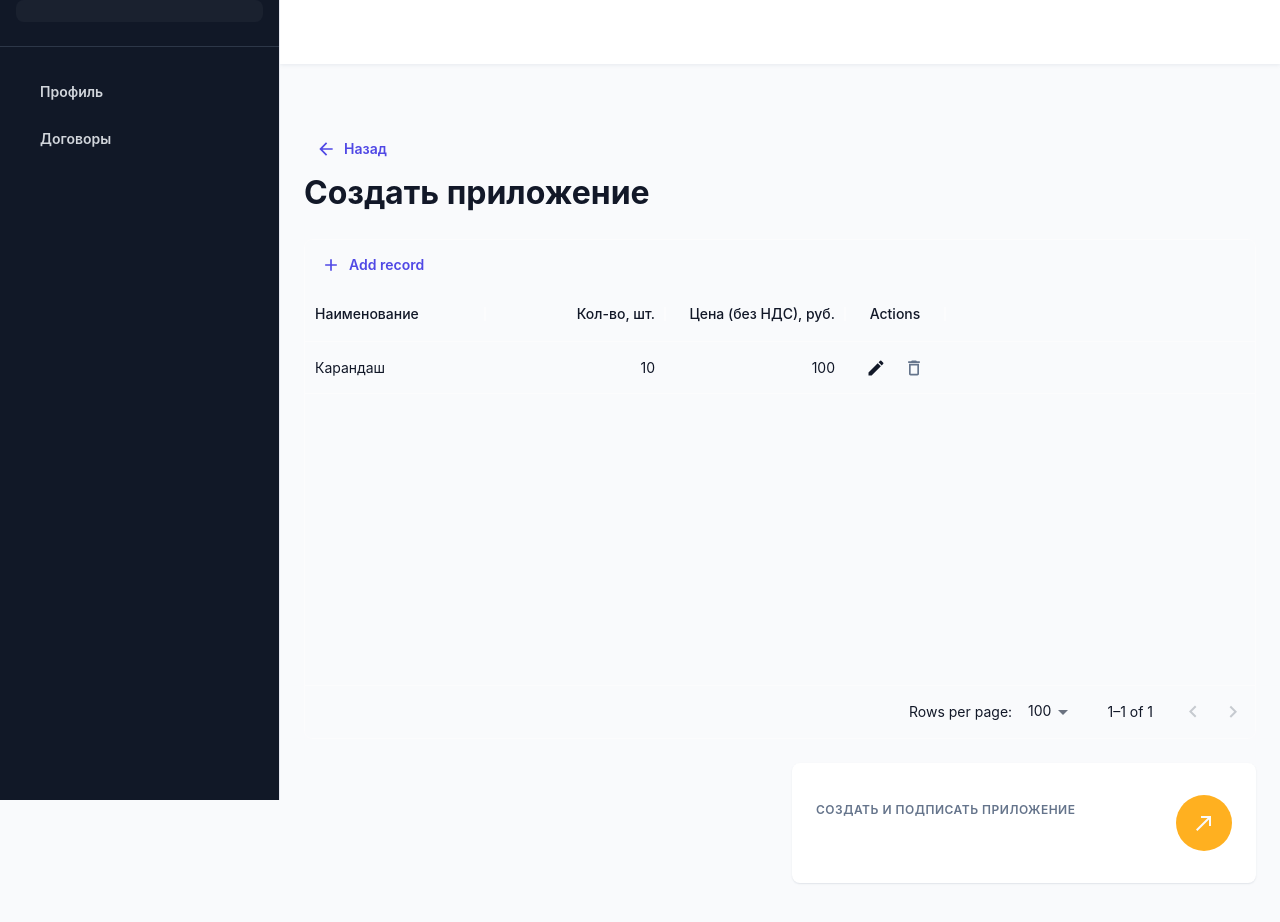
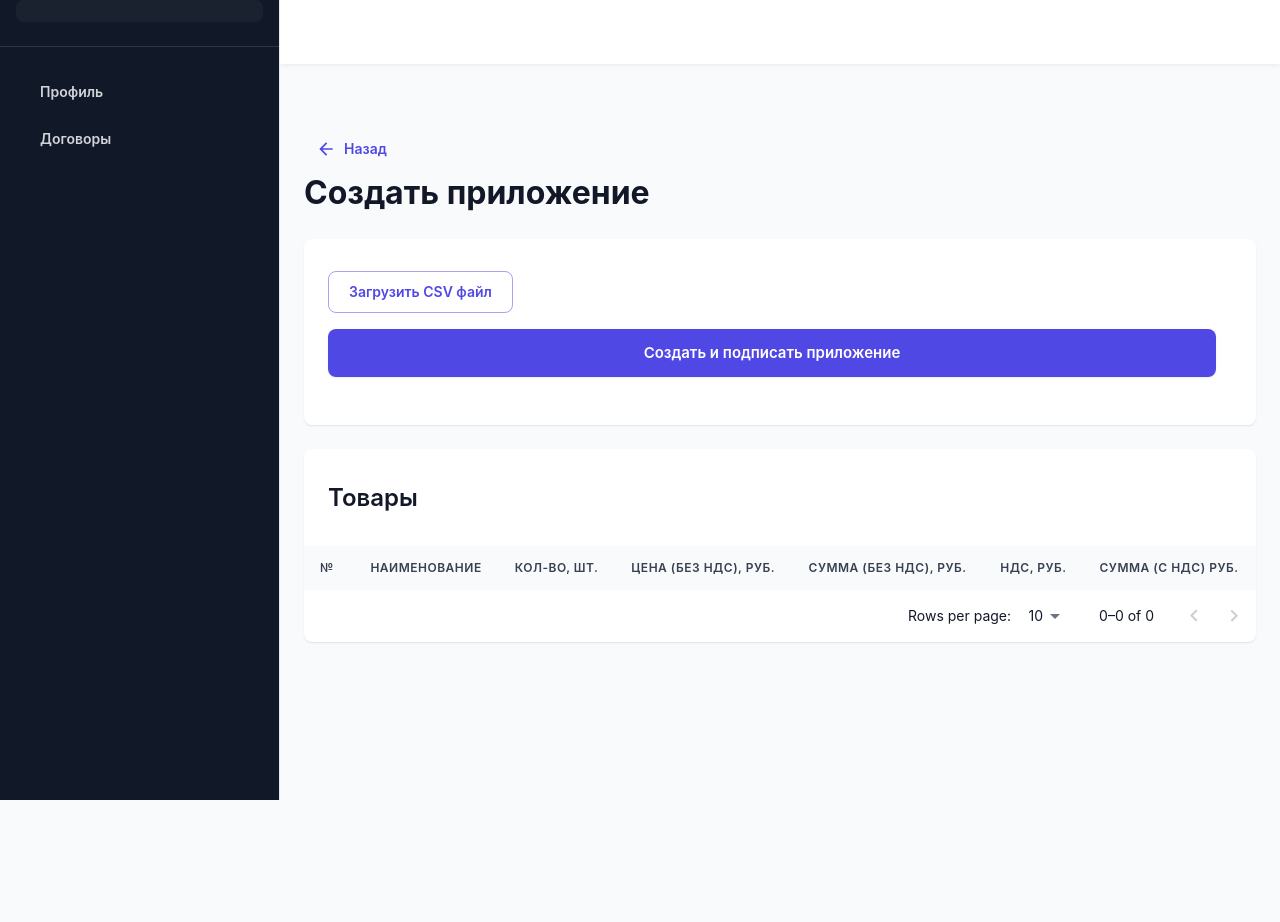
Before and after one commit to DasHaSneg/documentservice_client, a React (Create React App) app: page /create/attachment in a window 1280 px wide. Shown: the top 922 px of the page. After the commit the page ends 800 px from the top, so only its background shows below. Built offline with nearby package versions, Linux system fonts and the light colour scheme; sample sign-in values are in the browser's storage.

Commit message:
attachment page

```diff
--- a/package.json
+++ b/package.json
@@ -5,9 +5,10 @@
   "dependencies": {
     "@emotion/react": "^11.9.0",
     "@emotion/styled": "^11.8.1",
+    "@material-ui/data-grid": "4.0.0-alpha.22",
     "@mui/icons-material": "^5.6.2",
+    "@mui/lab": "^5.0.0-alpha.81",
     "@mui/material": "^5.6.2",
-    "@material-ui/data-grid": "4.0.0-alpha.22",
     "@mui/x-data-grid": "^5.10.0",
     "@mui/x-data-grid-generator": "^5.10.0",
     "@mui/x-data-grid-pro": "^5.10.0",
@@ -21,6 +22,7 @@
     "@types/react": "^18.0.6",
     "@types/react-dom": "^18.0.2",
     "axios": "^0.26.1",
+    "convert-csv-to-json": "^1.3.3",
     "date-fns": "^2.28.0",
     "formik": "^2.2.9",
     "http-proxy-middleware": "^2.0.6",
@@ -28,6 +30,7 @@
     "i18next-browser-languagedetector": "^6.1.4",
     "i18next-http-backend": "^1.4.0",
     "lodash": "^4.17.21",
+    "papaparse": "^5.3.2",
     "react": "^18.0.0",
     "react-dom": "^18.0.0",
     "react-i18next": "^11.16.7",
--- a/src/languages/en.json
+++ b/src/languages/en.json
@@ -260,7 +260,8 @@
                 "price": "Price"
             }
         },
-        "signButton": "Create and sign attachment"
+        "signButton": "Create and sign attachment",
+        "upload": "Upload"
     },
     "statuses": {
         "pending_application_creation": "Pending application creation",
--- a/src/languages/ru-ru.json
+++ b/src/languages/ru-ru.json
@@ -260,7 +260,8 @@
                 "price": "Цена (без НДС), руб."
             }
         },
-        "signButton": "Создать и подписать приложение"
+        "signButton": "Создать и подписать приложение",
+        "upload": "Загрузить CSV файл"
     },
     "statuses": {
         "pending_application_creation": "Ожидает создание приложения",
--- a/src/views/components/attachment/products/table.js
+++ b/src/views/components/attachment/products/table.js
@@ -9,28 +9,28 @@ const products = [
       "price": 50,
   },
   {
-      "number": 1,
+      "number": 2,
       "name": "карандаш",
       "amount": 100,
       "price": 30,
   },
   {
-      "number": 1,
+      "number": 3,
       "name": "линейка",
       "amount": 100,
       "price": 20,
   }
 ]
 
-const spec = {
-  "VAT": 0.2,
-  products,
-}
-
 export const ProductsTable = (props) => {
-  const {strPrefix} = props;
+  const {strPrefix, prod} = props;
 
   const prefix = `${strPrefix}.products`
+
+  const spec = {
+    "VAT": 0.2,
+    products: prod || products,
+  };
 
   const columns = {
     number: strings(`${prefix}.columns.number`),
--- /dev/null
+++ b/src/views/components/create/attachment/form.js
@@ -0,0 +1,121 @@
+import { Card, CardContent, Grid, Box, Button } from "@mui/material";
+import { strings } from "../../../../i18n";
+import { useState } from "react";
+import LoadingButton from '@mui/lab/LoadingButton';
+import { styled } from '@mui/material/styles';
+import { ProductsTable } from "../../attachment";
+// import csvToJson from "convert-csv-to-json";
+import Papa from "papaparse";
+
+const Input = styled('input')({
+    display: 'none',
+});
+
+export const CreateAttachmentForm = (props) => {
+    const {strPrefix} = props;
+    const [products, setProducts] = useState([]);
+
+    const [signButton, setSignButton] = useState({
+        loading: false,
+        error: false
+    });
+
+    const setSb = (field, val) => setSignButton({...signButton, [field]: val});
+
+    const handleSignClick = () => {
+
+    }
+
+    const handleUpload = (e) => {
+        const files = e.target.files;
+        console.log(files);
+        if (files) {
+            console.log(files[0]);
+            Papa.parse(files[0], {
+            complete: function(results) {
+                if (results && results.data) {
+                    let products = [];
+                    let fields = [];
+                    results.data.forEach((element, index) => {
+
+                        if (index === 0) {
+                            fields = element;
+                            return
+                        }
+
+                        if (element.length < fields.length)
+                            return
+                        let product = {};
+                        fields.forEach((field, index) => {
+                            product[field] = element[index];
+                        })
+                        products.push(product);
+                    });
+
+                    setProducts(products);
+                }
+            }}
+            )
+        }
+    }
+
+    return(
+        <Grid
+            container
+            spacing={3}
+            >
+            <Grid
+                item
+                lg={12}
+                md={12}
+                xs={12}
+            >
+                <Card>
+                    <CardContent>
+                        <Grid container spacing={2}>
+                            <Grid item xs container direction="column" spacing={2}>
+                                <Grid
+                                    item
+                                    md={12}
+                                    xs={12}
+                                >
+                                    <label htmlFor="contained-button-file">
+                                        <Input id="contained-button-file" multiple type="file" onChange={handleUpload} accept=".csv,.xlsx,.xls"/>
+                                        <Button color="primary" variant="outlined" component="span">
+                                            {strings(`${strPrefix}.upload`)}
+                                        </Button>
+                                    </label>
+
+                                    <Box sx={{ py: 2}}>
+                                        <LoadingButton
+                                            color="primary"
+                                            fullWidth
+                                            size="large"
+                                            type="submit"
+                                            variant="contained"
+                                            loading={signButton.loading}
+                                            onClick={handleSignClick}
+                                        >
+                                            {strings(`${strPrefix}.signButton`)}
+                                        </LoadingButton>
+                                    </Box>
+
+
+                                </Grid>
+                            </Grid>
+                        </Grid>
+                    </CardContent>
+                </Card>
+            </Grid>
+            <Grid
+                item
+                lg={12}
+                md={12}
+                xs={12}
+            >
+                <ProductsTable strPrefix={'attachment'} prod={products} />
+            </Grid>
+    </Grid>
+
+    )
+}
--- a/src/views/components/create/attachment/index.js
+++ b/src/views/components/create/attachment/index.js
@@ -1 +1,2 @@
 export * from './table';
+export * from './form';
--- a/src/views/pages/create/attachment.js
+++ b/src/views/pages/create/attachment.js
@@ -1,15 +1,11 @@
 import { Box, Container, Typography, Grid } from "@mui/material"
 import { strings } from "../../../i18n";
-import { BackButton, SignButton } from "../../components/buttons";
-import { EditableProductsTable } from "../../components/create/attachment";
+import { BackButton} from "../../components/buttons";
+import { CreateAttachmentForm } from "../../components/create/attachment";
 import { DashboardLayout } from "../../layouts/dashboard";
 
 export const CreateAttachment = () => {
     const strPrefix = "create_attachment";
-
-    const handleSign = () => {
-
-    }
 
     return(
         <DashboardLayout>
@@ -38,7 +34,7 @@ export const CreateAttachment = () => {
                             md={12}
                             xs={12}
                         >
-                            <EditableProductsTable strPrefix={strPrefix}/>
+                            <CreateAttachmentForm strPrefix={strPrefix} />
                         </Grid>
                         <Grid
                             item
@@ -48,15 +44,6 @@ export const CreateAttachment = () => {
                         >
 
                         </Grid>
-
-                        <Grid
-                            item
-                            lg={6}
-                            md={6}
-                            xs={6}
-                        >
-                            <SignButton strPrefix={strPrefix} handleSign={handleSign}/>
-                        </Grid>
                     </Grid>
                 </Container>
             </Box>
--- a/src/views/pages/create/document.js
+++ b/src/views/pages/create/document.js
@@ -1,15 +1,11 @@
 import { Box, Container, Typography, Grid } from "@mui/material"
 import { strings } from "../../../i18n";
-import { BackButton, SignButton } from "../../components/buttons"
+import { BackButton} from "../../components/buttons"
 import { CreateDocumentForm } from "../../components/create/document";
 import { DashboardLayout } from "../../layouts/dashboard";
 
 export const CreateDocument = () => {
     const strPrefix = "create_document";
-
-    const handleSign = () => {
-
-    }
 
     return(
         <DashboardLayout>
@@ -48,15 +44,6 @@ export const CreateDocument = () => {
                         >
 
                         </Grid>
-
-                        <Grid
-                            item
-                            lg={6}
-                            md={6}
-                            xs={6}
-                        >
-                            <SignButton strPrefix={strPrefix} handleSign={handleSign}/>
-                        </Grid>
                     </Grid>
                 </Container>
             </Box>
```
Also changed, not shown: 1 other file (tests, documents, lock files or other folders).
